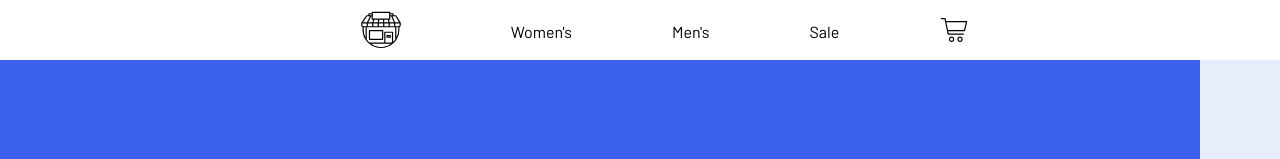
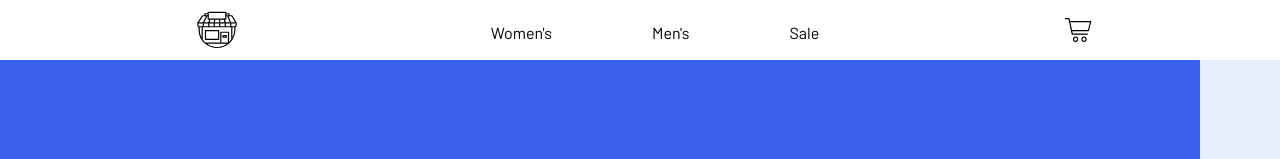
Before and after one commit to jackson919/sample-vue-shop, a Nuxt app: page / in a window 1280 px wide. Shown: the top 159 px of the page. Built offline with nearby package versions, Linux system fonts and the light colour scheme.

Commit message:
fix up the nav

```diff
--- /dev/null
+++ b/assets/main.css
@@ -0,0 +1,84 @@
+body,
+html {
+  padding: 0;
+  margin: 0;
+  background: #e6eefb;
+  font-size: 16px;
+  word-spacing: 1px;
+  -ms-text-size-adjust: 100%;
+  -webkit-text-size-adjust: 100%;
+  -moz-osx-font-smoothing: grayscale;
+  -webkit-font-smoothing: antialiased;
+  box-sizing: border-box;
+}
+
+#app {
+  font-family: 'Barlow', Helvetica, Arial, sans-serif;
+  -webkit-font-smoothing: antialiased;
+  -moz-osx-font-smoothing: grayscale;
+  text-align: center;
+  color: white;
+}
+
+h1,
+h2,
+h3,
+h4 {
+  font-family: 'Playfair Display', serif;
+  font-weight: 700;
+}
+
+p,
+li {
+  font-family: 'Barlow', sans-serif;
+}
+
+/* Reset `button` and button-style `input` default styles */
+input[type='submit'],
+input[type='reset'],
+input[type='button'],
+button {
+  background: none;
+  border: 0;
+  color: inherit;
+  font: inherit;
+  line-height: normal;
+  overflow: visible;
+  padding: 0;
+  -webkit-appearance: button; /* for input */
+  -webkit-user-select: none; /* for button */
+  -moz-user-select: none;
+  -ms-user-select: none;
+}
+
+input::-moz-focus-inner,
+button::-moz-focus-inner {
+  border: 0;
+  padding: 0;
+}
+
+button {
+  padding: 10px 30px;
+  font-size: 13px;
+  font-weight: 600;
+  border-radius: 1000px;
+  cursor: pointer;
+  background: #ff2211;
+  color: white;
+  font-family: 'Barlow', sans-serif;
+  text-transform: uppercase;
+  margin: 10px;
+}
+
+*,
+*:before,
+*:after {
+  box-sizing: border-box;
+  margin: 0;
+}
+
+.capsule {
+  width: 100%;
+  max-width: 1100px;
+  margin: 0 auto;
+}
--- a/components/AppNavigation.vue
+++ b/components/AppNavigation.vue
@@ -1,9 +1,8 @@
 <template>
   <nav>
-    <ul>
+    <div class="capsule">
       <nuxt-link exact to="/">
-        <li>
-          <svg xmlns="http://www.w3.org/2000/svg" viewBox="0 0 100 100" aria-labelledby="shopicon" role="presentation" width="60" height="60">
+        <svg class="logo" xmlns="http://www.w3.org/2000/svg" viewBox="0 0 100 100" aria-labelledby="shopicon" role="presentation" width="60" height="60">
           <title id="shopicon">
             Magi Shop
           </title>
@@ -12,13 +11,14 @@
             <path d="M52.74 50H30.8a1 1 0 0 0-1 1v14.59a1 1 0 0 0 1 1h21.94a1 1 0 0 0 1-1V51a1 1 0 0 0-1-1zm-1 14.63H31.8V52h19.94zM60.08 62.94h5.44a1 1 0 0 0 1-1v-2.75a1 1 0 0 0-1-1h-5.44a1 1 0 0 0-1 1v2.74a1 1 0 0 0 1 1.01zm1-2.74h3.44v.74h-3.44z"/>
           </g>
         </svg>
-        </li>
       </nuxt-link>
+      <ul>
         <li>Women's</li>
         <li>Men's</li>
         <li>Sale</li>
+      </ul>
       <nuxt-link to="/cart">
-        <li class="cartitem">
+        <div class="cartitem">
           <div v-if="cartTotal > 0" class="cartcount">{{ cartTotal }}</div>
           <svg xmlns="http://www.w3.org/2000/svg" viewBox="0 0 100 100" aria-labelledby="shopicon" role="presentation" width="30" height="30">
             <title id="cart">
@@ -26,9 +26,9 @@
             </title>
             <path fill="black" d="M8.01 10c-1.104 0-2 .896-2 2 0 1.105.896 2 2 2h10.376l10.53 49.813c-.107 1.14.952 2.245 2.095 2.187h50c1.057.015 2.03-.943 2.03-2s-.973-2.015-2.03-2H32.637l-1.688-8H85.01c.896-.01 1.742-.69 1.938-1.562l7-30c.26-1.16-.748-2.43-1.937-2.438H23.76l-1.78-8.437c-.2-.884-1.063-1.57-1.97-1.563zm16.594 14H89.51l-6.093 26H30.104zM42.01 72c-4.946 0-9 4.053-9 9s4.054 9 9 9c4.948 0 9-4.053 9-9s-4.052-9-9-9zm28 0c-4.946 0-9 4.053-9 9s4.054 9 9 9c4.948 0 9-4.053 9-9s-4.052-9-9-9zm-28 4c2.786 0 5 2.215 5 5s-2.214 5-5 5c-2.784 0-5-2.215-5-5s2.216-5 5-5zm28 0c2.786 0 5 2.215 5 5s-2.214 5-5 5c-2.784 0-5-2.215-5-5s2.216-5 5-5z"/>
           </svg>
-        </li>
+        </div>
       </nuxt-link>
-    </ul>
+    </div>
   </nav>
 </template>
 
@@ -43,6 +43,12 @@ export default {
 </script>
 
 <style scoped>
+.capsule {
+  display: flex;
+  justify-content: space-around;
+  align-items: center;
+}
+
 nav {
   width: 100vw;
   height: 60px;
@@ -50,6 +56,7 @@ nav {
 }
 
 ul {
+  padding-left: 0;
   display: flex;
   list-style: none outside none;
   justify-content: center;
@@ -62,9 +69,11 @@ li {
 
 .cartitem {
   position: relative;
+  float: right;
 }
 
 .cartcount {
+  font-family: 'Barlow', sans-serif;
   position: absolute;
   background: #ff2211;
   color: white;
--- a/layouts/default.vue
+++ b/layouts/default.vue
@@ -16,82 +16,5 @@ export default {
 </script>
 
 <style>
-body,
-html {
-  padding: 0;
-  margin: 0;
-  background: #e6eefb;
-  font-size: 16px;
-  word-spacing: 1px;
-  -ms-text-size-adjust: 100%;
-  -webkit-text-size-adjust: 100%;
-  -moz-osx-font-smoothing: grayscale;
-  -webkit-font-smoothing: antialiased;
-  box-sizing: border-box;
-}
 
-#app {
-  font-family: 'Barlow', Helvetica, Arial, sans-serif;
-  -webkit-font-smoothing: antialiased;
-  -moz-osx-font-smoothing: grayscale;
-  text-align: center;
-  color: white;
-}
-
-h1,
-h2,
-h3,
-h4 {
-  font-family: 'Playfair Display', serif;
-  font-weight: 700;
-}
-
-p,
-li {
-  font-family: 'Barlow', sans-serif;
-}
-
-/* Reset `button` and button-style `input` default styles */
-input[type='submit'],
-input[type='reset'],
-input[type='button'],
-button {
-  background: none;
-  border: 0;
-  color: inherit;
-  font: inherit;
-  line-height: normal;
-  overflow: visible;
-  padding: 0;
-  -webkit-appearance: button; /* for input */
-  -webkit-user-select: none; /* for button */
-  -moz-user-select: none;
-  -ms-user-select: none;
-}
-
-input::-moz-focus-inner,
-button::-moz-focus-inner {
-  border: 0;
-  padding: 0;
-}
-
-button {
-  padding: 10px 30px;
-  font-size: 13px;
-  font-weight: 600;
-  border-radius: 1000px;
-  cursor: pointer;
-  background: #ff2211;
-  color: white;
-  font-family: 'Barlow', sans-serif;
-  text-transform: uppercase;
-  margin: 10px;
-}
-
-*,
-*:before,
-*:after {
-  box-sizing: border-box;
-  margin: 0;
-}
 </style>
--- a/nuxt.config.js
+++ b/nuxt.config.js
@@ -18,6 +18,7 @@ module.exports = {
       }
     ]
   },
+  css: ['~/assets/main.css'],
   /*
   ** Customize the progress bar color
   */
```
Lines whose indentation alone changed are shown as unchanged.
